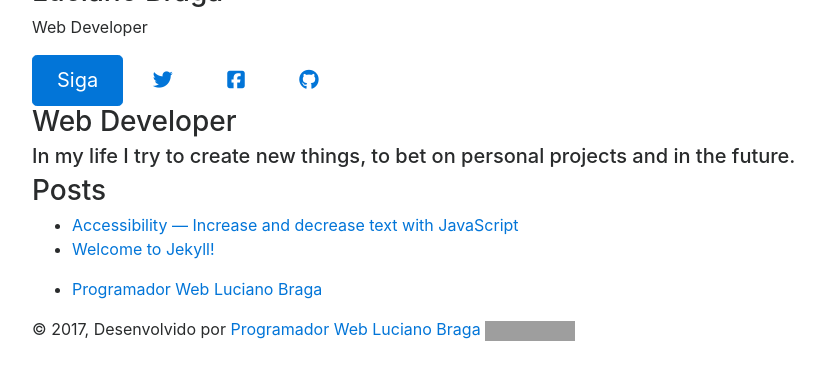
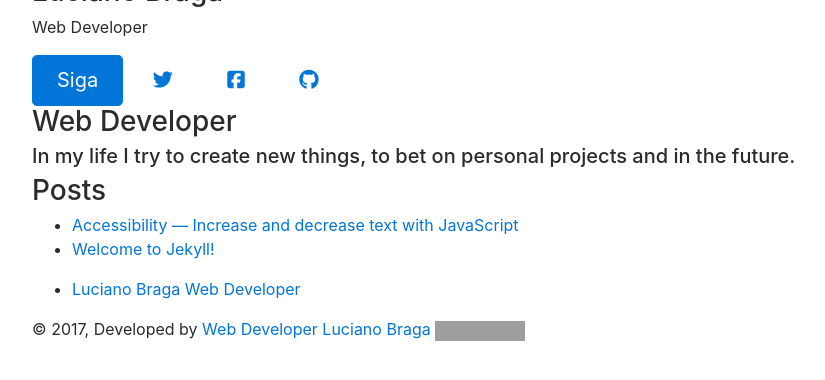
Before and after one commit to elvissuperlogica/lucianobragaweb.github.io, a Jekyll site: the page built from index.md, in a window 1280 px wide, cut to the strip 324-704 px from the top of the page. Shown: the whole strip, without its empty margins (53-878 px from the left). Built offline with Jekyll 4.4.1, drawn with Linux system fonts in a browser that asks for light colours; nearby versions of some CDN libraries; comment, search, counter and statistics services are not loaded; grey boxes are pictures that could not be loaded.

Commit message:
Translate texts

```diff
--- a/_includes/footer.html
+++ b/_includes/footer.html
@@ -4,7 +4,7 @@
                     <ul>
                         <li>
                             <a href="/">
-                                Programador Web Luciano Braga
+                                Luciano Braga Web Developer
                             </a>
                         </li>
                     </ul>
@@ -13,8 +13,8 @@
                     &copy;
                     <script>
                         document.write(new Date().getFullYear())
-                    </script>, Desenvolvido por
-                    <a href="http://www.lucianobragaweb.com" target="_blank">Programador Web Luciano Braga</a>
+                    </script>, Developed by
+                    <a href="http://www.lucianobragaweb.com" target="_blank">Web Developer Luciano Braga</a>
                     <img src="https://pagespeed-badges.herokuapp.com/?url={{ site.url }}{{ page.url }}&strat=desktop" alt="Google Page Speed">
                 </div>
             </div>
--- a/_includes/head.html
+++ b/_includes/head.html
@@ -38,19 +38,19 @@
                         {% endif %}
                     {% endfor %}
                     <li class="nav-item">
-                        <a class="nav-link" rel="tooltip" title="Siga no Twitter" data-placement="bottom" href="https://twitter.com/lucianobragaweb" target="_blank">
+                        <a class="nav-link" rel="tooltip" title="Follow on Twitter" data-placement="bottom" href="https://twitter.com/lucianobragaweb" target="_blank">
                             <i class="fa fa-twitter"></i>
                             <p class="hidden-lg-up">Twitter</p>
                         </a>
                     </li>
                     <li class="nav-item">
-                        <a class="nav-link" rel="tooltip" title="Curta no Facebook" data-placement="bottom" href="https://www.facebook.com/sitelucianobragaweb" target="_blank">
+                        <a class="nav-link" rel="tooltip" title="Like on Facebook" data-placement="bottom" href="https://www.facebook.com/sitelucianobragaweb" target="_blank">
                             <i class="fa fa-facebook-square"></i>
                             <p class="hidden-lg-up">Facebook</p>
                         </a>
                     </li>
                     <li class="nav-item">
-                        <a class="nav-link" rel="tooltip" title="Siga no GitHub" data-placement="bottom" href="https://www.github.com/lucianobragaweb" target="_blank">
+                        <a class="nav-link" rel="tooltip" title="Follow on GitHub" data-placement="bottom" href="https://www.github.com/lucianobragaweb" target="_blank">
                             <i class="fa fa-github"></i>
                             <p class="hidden-lg-up">GitHub</p>
                         </a>
```
